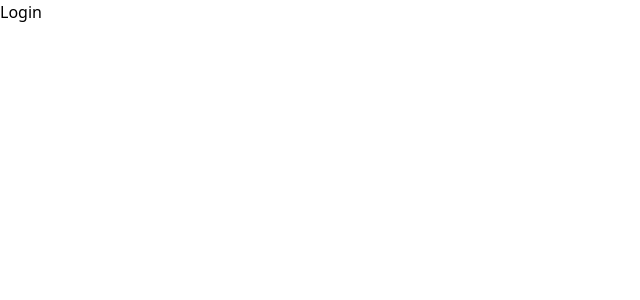
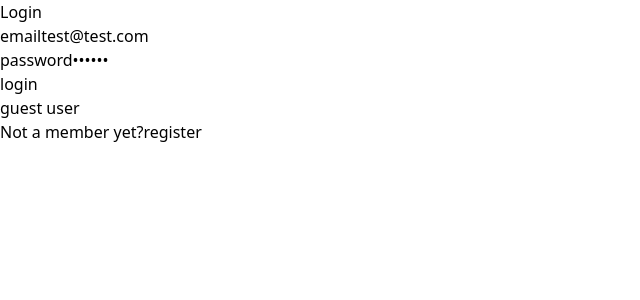
Before and after one commit to JunShen19/e-commerce-website, a React (Vite) app: page /login in a window 1280 px wide. Shown: the top 300 px of the page, without its empty margins (0-640 px from the left). Built offline with nearby package versions, Linux system fonts and the light colour scheme.

Commit message:
feat: finished login-page

```diff
--- a/src/components/SubmitBtn.jsx
+++ b/src/components/SubmitBtn.jsx
@@ -1,6 +1,7 @@
 import { useNavigation } from "react-router-dom";
 
-const SubmitBtn = (text) => {
+// eslint-disable-next-line react/prop-types
+const SubmitBtn = ({ text }) => {
   const navigation = useNavigation();
 
   const isSubmitting = navigation.state === "submitting";
--- a/src/components/index.js
+++ b/src/components/index.js
@@ -1 +1,2 @@
 export { default as FormInput } from "./FormInput";
+export { default as SubmitBtn } from "./SubmitBtn";
--- a/src/pages/Login.jsx
+++ b/src/pages/Login.jsx
@@ -1,7 +1,44 @@
-import React from "react";
+import { FormInput, SubmitBtn } from "../components";
+import { Form, Link } from "react-router-dom";
 
 const Login = () => {
-  return <div>Login</div>;
+  return (
+    <section className="h-screen grid place-items-center">
+      <Form
+        method="post"
+        className="'card w-96 p-8 bg-base-100 shadow-lg flex flex-col gap-y-4'"
+      >
+        <h4 className="text-center text-3xl font-bold">Login</h4>
+        <FormInput
+          type="email"
+          label="email"
+          name="identifier"
+          defaultValue="test@test.com"
+        ></FormInput>
+        <FormInput
+          type="password"
+          label="password"
+          name="password"
+          defaultValue="secret"
+        ></FormInput>
+        <div className="mt-4">
+          <SubmitBtn text="login" />
+        </div>
+        <button type="button" className="btn btn-secondary btn-block">
+          guest user
+        </button>
+        <p className="text-center">
+          Not a member yet?
+          <Link
+            to="/register"
+            className="ml-2 link link-hover link-primary capitalize"
+          >
+            register
+          </Link>
+        </p>
+      </Form>
+    </section>
+  );
 };
 
 export default Login;
```
